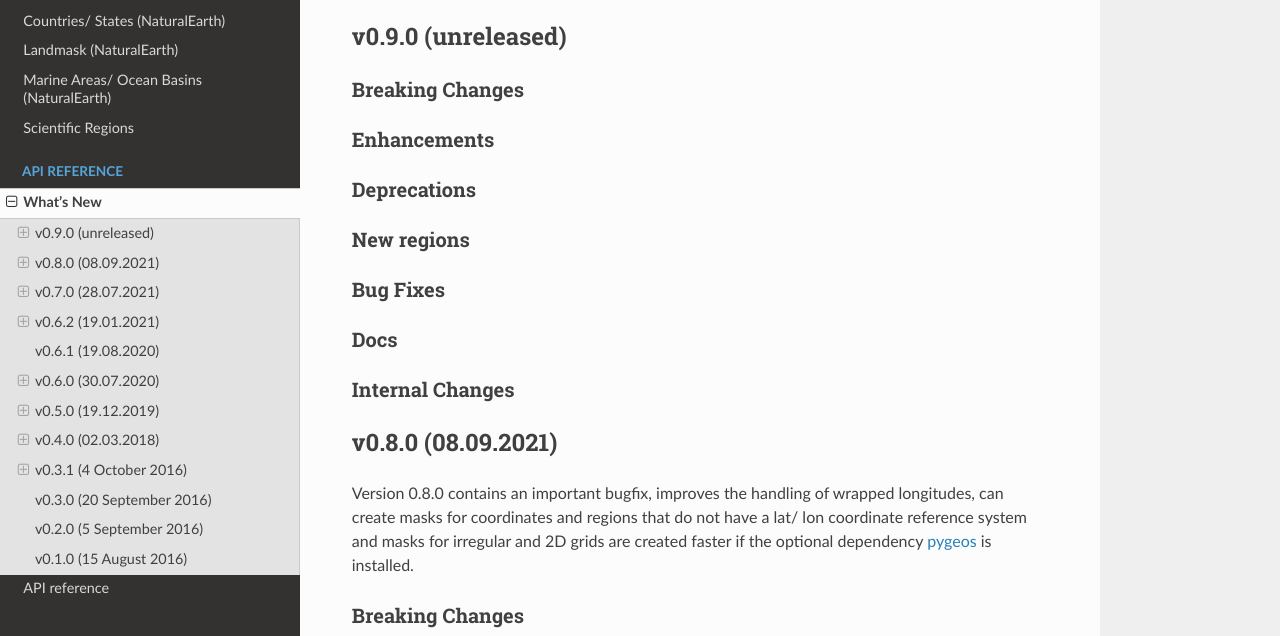
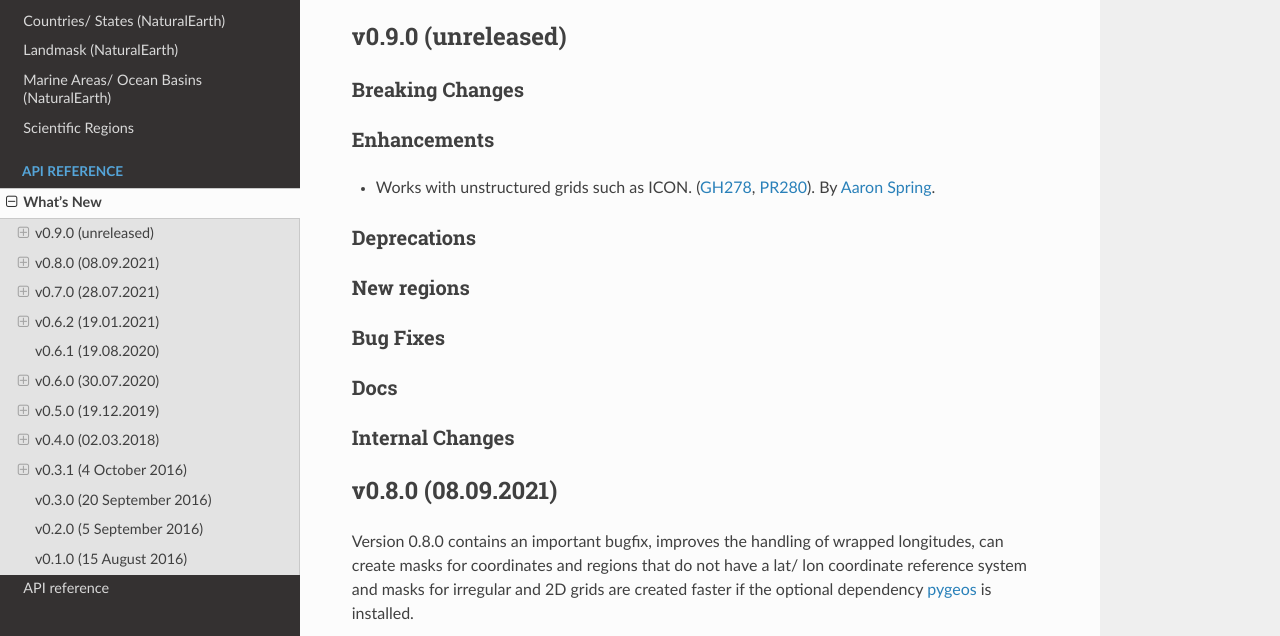
Before and after one commit to regionmask/regionmask, a Sphinx documentation site: the page built from docs/whats_new.rst, in a window 1280 px wide and 900 px high, cut to the strip 264-900 px from the top of the window. Built offline with Sphinx 7.4.7 and the Read the Docs theme 2.0.0, drawn with Linux system fonts in a browser that asks for light colours; pages that are not in the unit, such as notebooks, are missing from menus; the version number could not be read and is left out.

Commit message:
whats new

```diff
--- a/docs/whats_new.rst
+++ b/docs/whats_new.rst
@@ -18,6 +18,8 @@ Breaking Changes
 
 Enhancements
 ~~~~~~~~~~~~
+- Works with unstructured grids such as ICON. (:issue:`278`, :pull:`280`).
+  By `Aaron Spring <https://github.com/aaronspring>`_.
 
 Deprecations
 ~~~~~~~~~~~~
```
